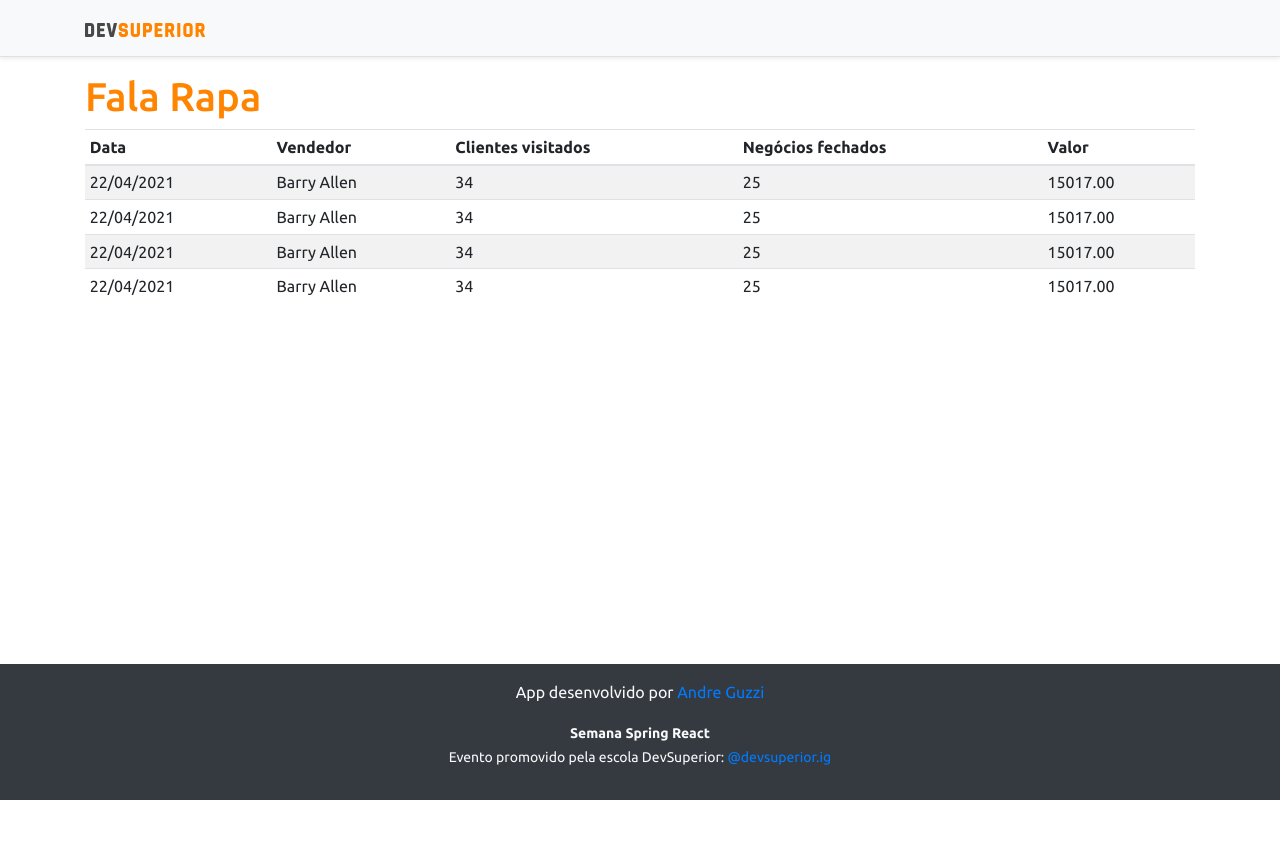
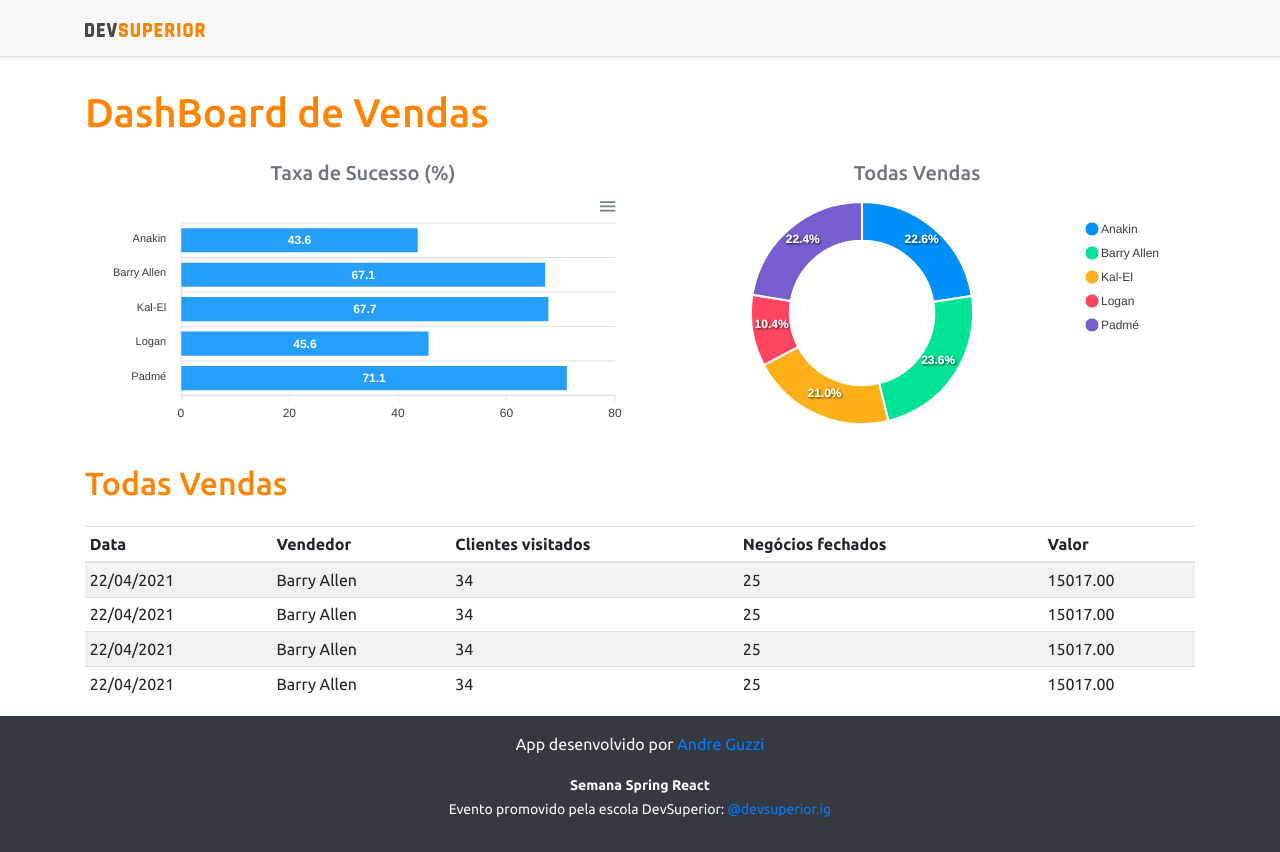
Before and after one commit to andreguzzi/projeto-sds3, a React (Create React App) app in the folder frontend/: page / in a window 1280 px wide. Before the commit the page ends 800 px from the top, so only its background shows below. Built offline with nearby package versions, Linux system fonts and the light colour scheme.

Commit message:
static Charts

```diff
--- a/frontend/package.json
+++ b/frontend/package.json
@@ -12,10 +12,12 @@
     "@types/node": "^12.0.0",
     "@types/react": "^17.0.0",
     "@types/react-dom": "^17.0.0",
+    "apexcharts": "^3.26.1",
     "bootstrap": "^4.6.0",
     "jquery": "1.9.1",
     "popper.js": "1.16.1",
     "react": "^17.0.2",
+    "react-apexcharts": "^1.3.9",
     "react-dom": "^17.0.2",
     "react-scripts": "4.0.3",
     "typescript": "^4.1.2",
--- a/frontend/src/App.tsx
+++ b/frontend/src/App.tsx
@@ -1,16 +1,35 @@
+import BarChart from "components/BarChart";
 import DataTable from "components/DataTable";
+import DonutChart from "components/DonutChart";
 import Footer from "components/Footer";
 import NavBar from "components/NavBar";
 
 function App() {
   return (
     <>
-    <NavBar />
-      <div className='container'>
-        <h1 className="text-primary"> Fala Rapa</h1>
+      <NavBar />
+      <div className="container">
+        <h1 className="text-primary py-3"> DashBoard de Vendas</h1>
+
+        <div className="row px-3">
+          <div className="col-sm-6">
+            <h5 className="text-center text-secondary">Taxa de Sucesso (%)</h5>
+            <BarChart />
+          </div>
+          <div className="col-sm-6">
+            <h5 className="text-center text-secondary">Todas Vendas</h5>
+            <DonutChart />
+          </div>
+        </div>
+
+        <div className="py-3">
+          <h2 className="text-primary">Todas Vendas</h2>
+
+        </div>
+
         <DataTable />
       </div>
-      <Footer/>
+      <Footer />
     </>
   );
 }
--- /dev/null
+++ b/frontend/src/components/BarChart/index.tsx
@@ -0,0 +1,35 @@
+import Chart from 'react-apexcharts';
+const BarChart = () => {
+    const options = {
+        plotOptions: {
+            bar: {
+                horizontal: true,
+            }
+        },
+    };
+
+    const mockData = {
+        labels: {
+            categories: ['Anakin', 'Barry Allen', 'Kal-El', 'Logan', 'Padmé']
+        },
+        series: [
+            {
+                name: "% Sucesso",
+                data: [43.6, 67.1, 67.7, 45.6, 71.1]
+            }
+        ]
+    };
+
+    return (
+
+        <Chart
+            options={{...options, xaxis: mockData.labels}}
+            series={mockData.series}
+            type='bar'
+            height='240'
+        />
+
+    );
+}
+
+export default BarChart;
--- /dev/null
+++ b/frontend/src/components/DonutChart/index.tsx
@@ -0,0 +1,27 @@
+import Chart from 'react-apexcharts';
+const DonutChart = () => {
+
+    const mockData = {
+        series: [477138, 499928, 444867, 220426, 473088],
+        labels: ['Anakin', 'Barry Allen', 'Kal-El', 'Logan', 'Padmé']
+    }
+
+    const options = {
+        legend: {
+            show: true
+        }
+    }
+
+    return (
+
+        <Chart
+            options={{...options, labels: mockData.labels}}
+            series={mockData.series}
+            type="donut"
+            height='240'
+        />
+
+    );
+}
+
+export default DonutChart;
```
Also changed, not shown: 1 other file (tests, documents, lock files or other folders).
